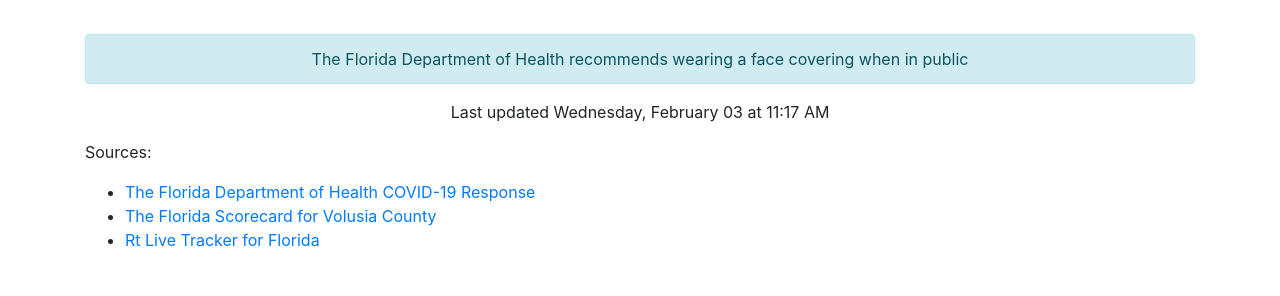
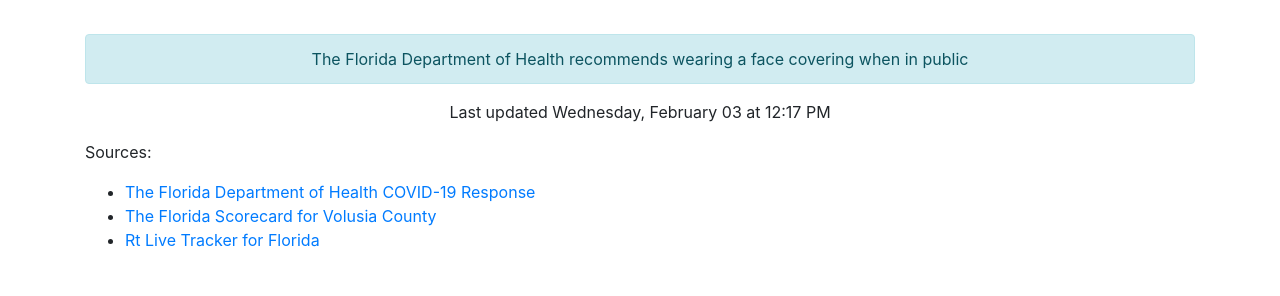
Before and after one commit to thinkjson/timeforchurch, a Jekyll site: the page built from index.md, in a window 1280 px wide. Shown: the part 544-840 px from the top of the page. Built offline with Jekyll 4.4.1, drawn with Linux system fonts in a browser that asks for light colours; our own code applies the rules of GitHub Pages for plain Markdown files.

Commit message:
Updating data

```diff
--- a/_includes/data.html
+++ b/_includes/data.html
@@ -10,4 +10,4 @@
     <div class="outcome text-success">YES</div>
     <div class="alert alert-info" role="alert">The Florida Department of Health recommends wearing a face covering when in public</div>
 
-    <p>Last updated Wednesday, February 03 at 11:17 AM</p>
+    <p>Last updated Wednesday, February 03 at 12:17 PM</p>
```
